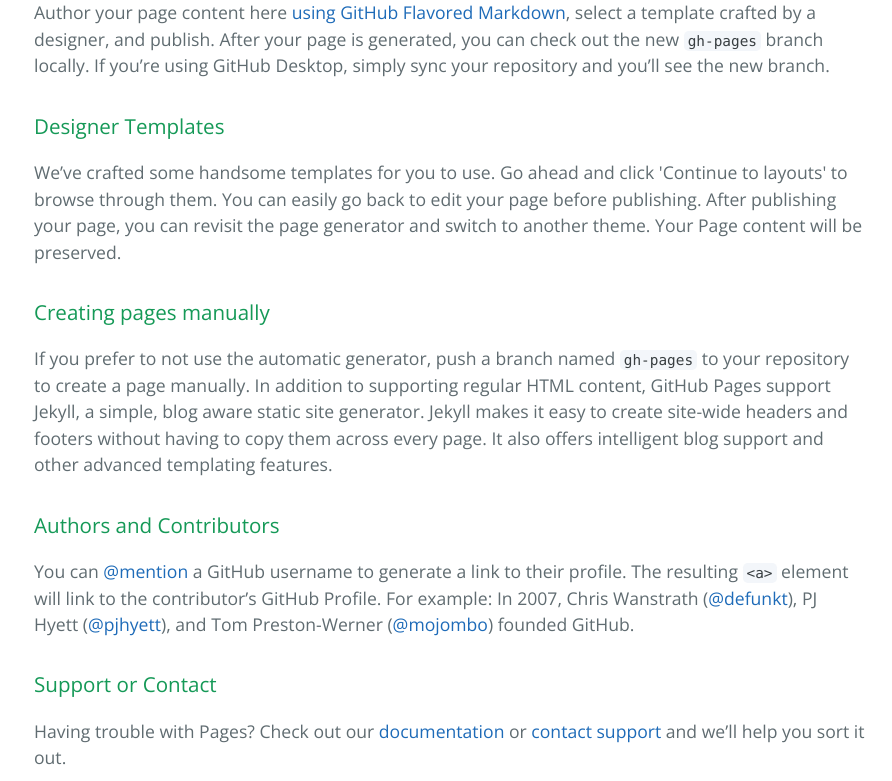
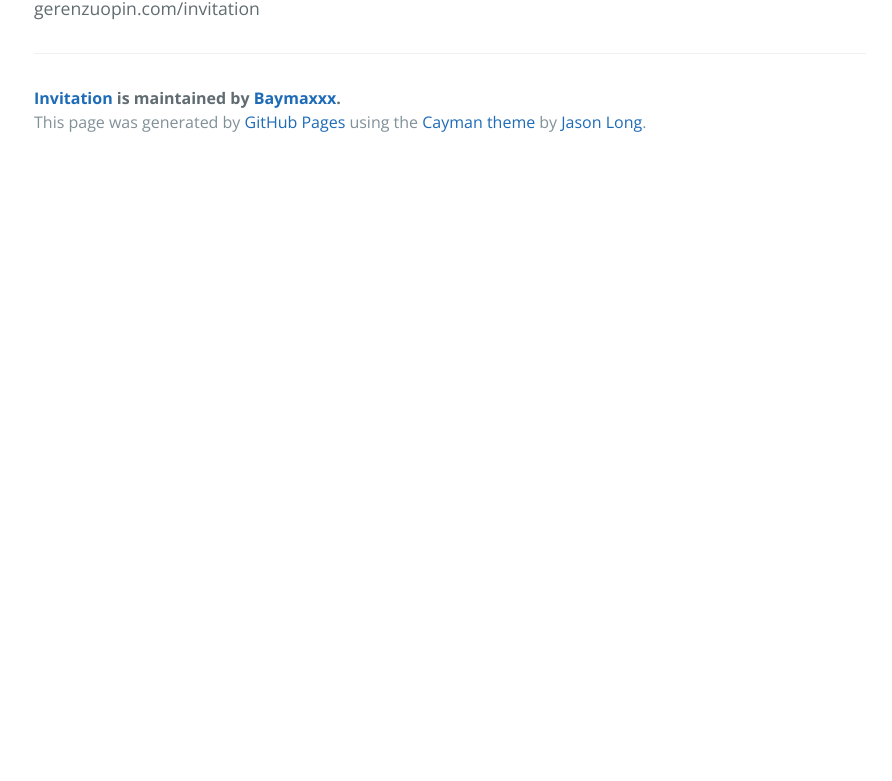
Before and after one commit to Baymaxxx/invitation, a plain HTML site: page index.html in a window 1280 px wide. Shown: the part 490-1271 px from the top of the page, without its empty margins (190-1082 px from the left). After the commit the page ends 800 px from the top, so only its background shows below. Drawn offline with nearby package versions, Linux system fonts and the light colour scheme.

```diff
--- a/index.html
+++ b/index.html
@@ -19,30 +19,10 @@
     </section>
 
     <section class="main-content">
-      <h3>
-<a id="welcome-to-github-pages" class="anchor" href="#welcome-to-github-pages" aria-hidden="true"><span class="octicon octicon-link"></span></a>Welcome to GitHub Pages.</h3>
+      <h1>
+<a id="invitation" class="anchor" href="#invitation" aria-hidden="true"><span class="octicon octicon-link"></span></a>invitation</h1>
 
-<p>This automatic page generator is the easiest way to create beautiful pages for all of your projects. Author your page content here <a href="https://guides.github.com/features/mastering-markdown/">using GitHub Flavored Markdown</a>, select a template crafted by a designer, and publish. After your page is generated, you can check out the new <code>gh-pages</code> branch locally. If you’re using GitHub Desktop, simply sync your repository and you’ll see the new branch.</p>
-
-<h3>
-<a id="designer-templates" class="anchor" href="#designer-templates" aria-hidden="true"><span class="octicon octicon-link"></span></a>Designer Templates</h3>
-
-<p>We’ve crafted some handsome templates for you to use. Go ahead and click 'Continue to layouts' to browse through them. You can easily go back to edit your page before publishing. After publishing your page, you can revisit the page generator and switch to another theme. Your Page content will be preserved.</p>
-
-<h3>
-<a id="creating-pages-manually" class="anchor" href="#creating-pages-manually" aria-hidden="true"><span class="octicon octicon-link"></span></a>Creating pages manually</h3>
-
-<p>If you prefer to not use the automatic generator, push a branch named <code>gh-pages</code> to your repository to create a page manually. In addition to supporting regular HTML content, GitHub Pages support Jekyll, a simple, blog aware static site generator. Jekyll makes it easy to create site-wide headers and footers without having to copy them across every page. It also offers intelligent blog support and other advanced templating features.</p>
-
-<h3>
-<a id="authors-and-contributors" class="anchor" href="#authors-and-contributors" aria-hidden="true"><span class="octicon octicon-link"></span></a>Authors and Contributors</h3>
-
-<p>You can <a href="https://github.com/blog/821" class="user-mention">@mention</a> a GitHub username to generate a link to their profile. The resulting <code>&lt;a&gt;</code> element will link to the contributor’s GitHub Profile. For example: In 2007, Chris Wanstrath (<a href="https://github.com/defunkt" class="user-mention">@defunkt</a>), PJ Hyett (<a href="https://github.com/pjhyett" class="user-mention">@pjhyett</a>), and Tom Preston-Werner (<a href="https://github.com/mojombo" class="user-mention">@mojombo</a>) founded GitHub.</p>
-
-<h3>
-<a id="support-or-contact" class="anchor" href="#support-or-contact" aria-hidden="true"><span class="octicon octicon-link"></span></a>Support or Contact</h3>
-
-<p>Having trouble with Pages? Check out our <a href="https://help.github.com/pages">documentation</a> or <a href="https://github.com/contact">contact support</a> and we’ll help you sort it out.</p>
+<p>gerenzuopin.com/invitation</p>
 
       <footer class="site-footer">
         <span class="site-footer-owner"><a href="https://github.com/Baymaxxx/invitation">Invitation</a> is maintained by <a href="https://github.com/Baymaxxx">Baymaxxx</a>.</span>
```
Also changed, not shown: params.json (+1 -1 lines).
